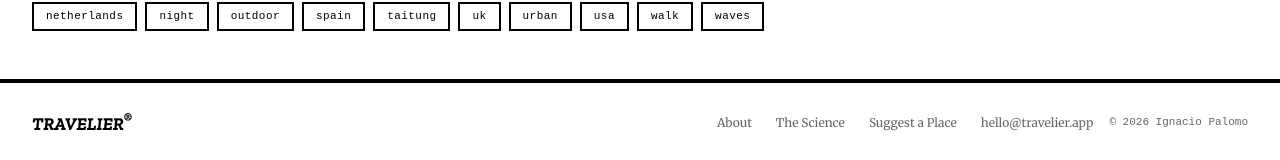
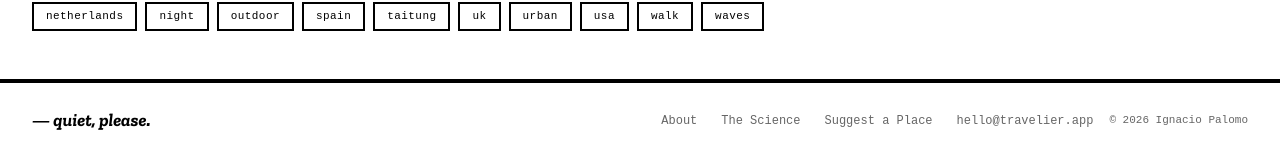
Before and after one commit to 3oheme/travelier, a Jekyll site: the page built from index.html, in a window 1280 px wide. Shown: the part 1747-1907 px from the top of the page. Built offline with Jekyll 4.4.1, drawn with Linux system fonts in a browser that asks for light colours.

Commit message:
style(footer): replace wordmark with tagline, monospace nav links
Swap TRAVELIER® anchor for '— quiet, please.' in bold italic display
font. Switch footer nav links to monospace to match site tone.

Co-Authored-By: Claude Sonnet 4.6 <noreply@anthropic.com>

```diff
--- a/_layouts/default.html
+++ b/_layouts/default.html
@@ -17,7 +17,7 @@ layout: base
   {{ content }}
 </main>
 <footer class="site-footer">
-  <a href="/" class="site-footer__wordmark">TRAVELIER<sup>®</sup></a>
+  <p class="site-footer__tagline">— quiet, please.</p>
   <nav class="site-footer__nav" aria-label="Footer navigation">
     <a href="/about/">About</a>
     <a href="/science/">The Science</a>
--- a/_layouts/place.html
+++ b/_layouts/place.html
@@ -60,7 +60,7 @@ layout: base
 </main>
 
 <footer class="site-footer">
-  <a href="/" class="site-footer__wordmark">TRAVELIER<sup>®</sup></a>
+  <p class="site-footer__tagline">— quiet, please.</p>
   <nav class="site-footer__nav" aria-label="Footer navigation">
     <a href="/about/">About</a>
     <a href="/science/">The Science</a>
--- a/assets/css/main.css
+++ b/assets/css/main.css
@@ -153,18 +153,18 @@ button { cursor: pointer; font: inherit; }
   flex-wrap: wrap;
   gap: var(--sp-4);
 }
-.site-footer__wordmark {
+.site-footer__tagline {
   font-family: var(--font-display);
   font-style: italic;
   font-weight: 700;
   font-size: 18px;
   color: var(--ink);
-  text-decoration: none;
+  margin: 0;
   margin-right: auto;
 }
 .site-footer__nav { display: flex; gap: var(--sp-6); }
 .site-footer__nav a {
-  font-family: var(--font-body);
+  font-family: var(--font-mono);
   font-size: 12px;
   color: var(--ink-60);
 }
```
